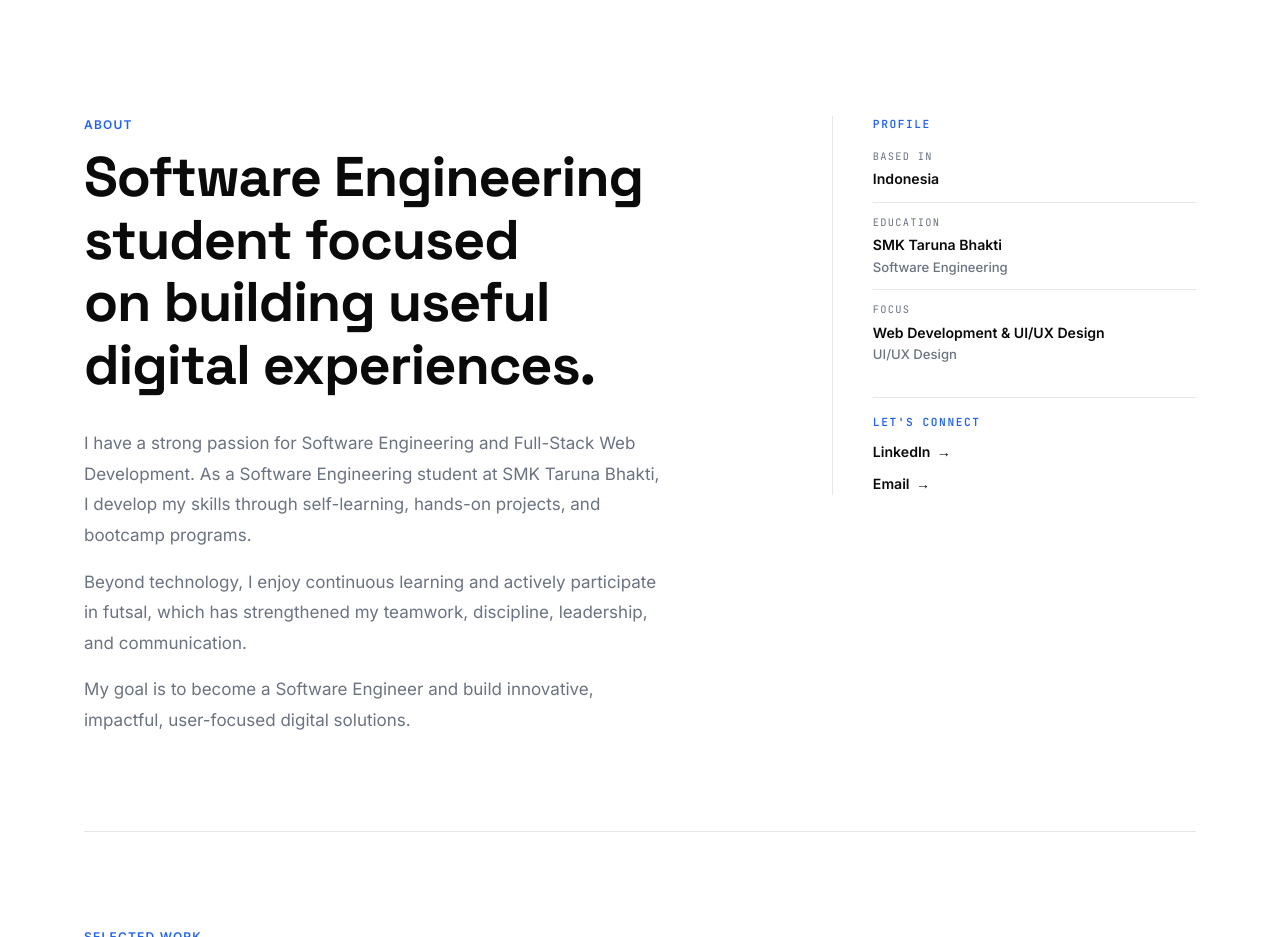
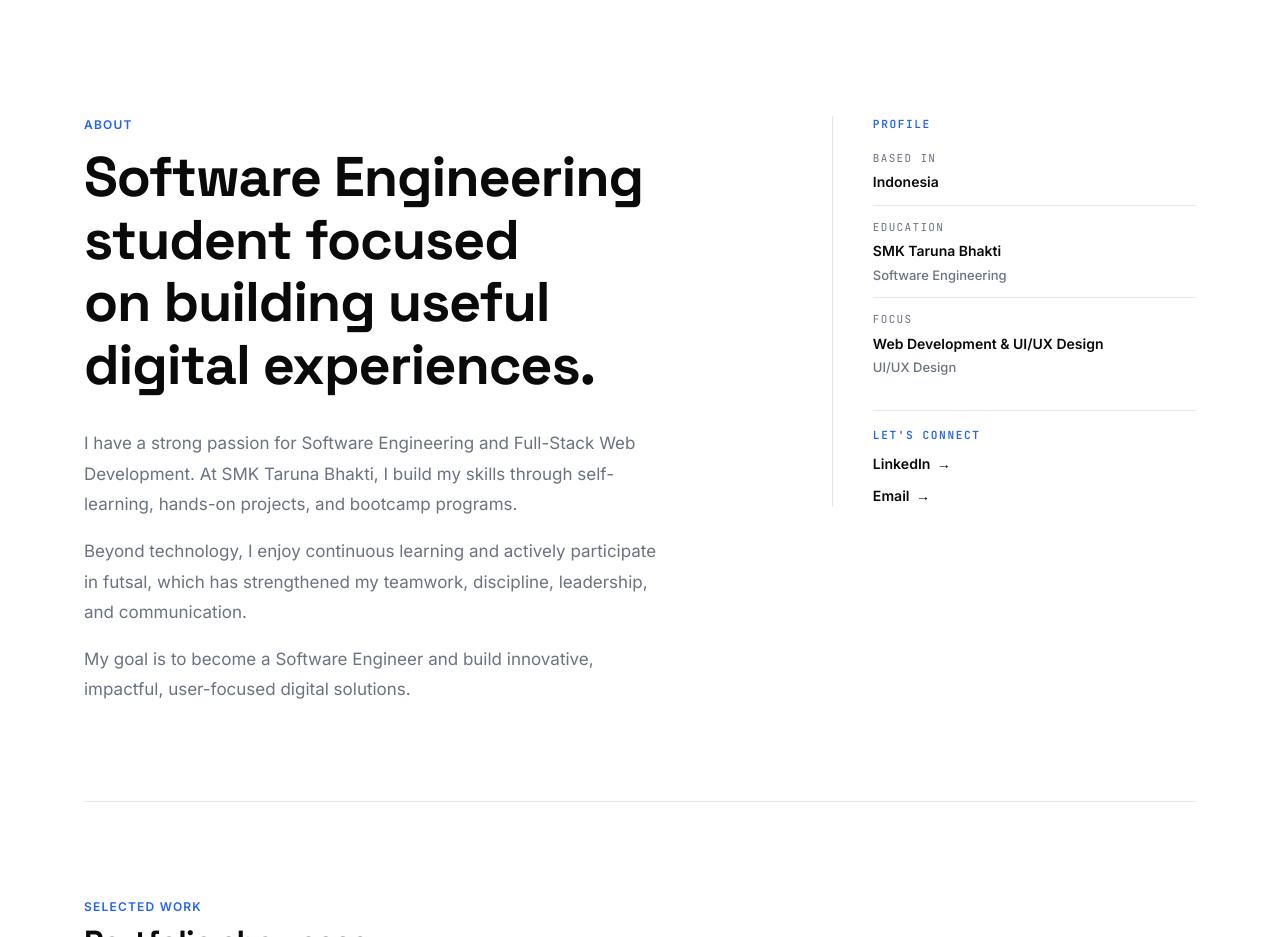
Before and after one commit to FaletehanAlF/Portofolio-Tailwind, a website: page index.html in a window 1280 px wide. Shown: the part 780-1717 px from the top of the page. Drawn offline with nearby package versions, Linux system fonts and the light colour scheme.

Commit message:
update code

```diff
--- a/assets/js/script.js
+++ b/assets/js/script.js
@@ -27,7 +27,7 @@ const translations = {
 
     'about.label': 'About',
     'about.heading': 'Software Engineering student focused on building useful digital experiences.',
-    'about.p1': 'I have a strong passion for Software Engineering and Full-Stack Web Development. As a Software Engineering student at SMK Taruna Bhakti, I develop my skills through self-learning, hands-on projects, and bootcamp programs.',
+    'about.p1': 'I have a strong passion for Software Engineering and Full-Stack Web Development. At SMK Taruna Bhakti, I build my skills through self-learning, hands-on projects, and bootcamp programs.',
     'about.p2': 'Beyond technology, I enjoy continuous learning and actively participate in futsal, which has strengthened my teamwork, discipline, leadership, and communication.',
     'about.p3': 'My goal is to become a Software Engineer and build innovative, impactful, user-focused digital solutions.',
     'about.meta_based': 'Based in',
--- a/src/input.css
+++ b/src/input.css
@@ -2386,7 +2386,7 @@
      padding: 0;
    }
     .about-snap-item {
-     padding: 0.75rem 0;
+      padding: 0.8rem 0;
       border-top: 1px solid var(--color-border);
     }
     .about-snap-item:first-child {
@@ -2394,24 +2394,24 @@
     }
     .about-snap-item dt {
       font-family: var(--font-meta);
-     font-size: 0.65rem;
+      font-size: 0.6875rem;
       text-transform: uppercase;
       letter-spacing: 0.12em;
       color: var(--color-text-muted);
-     margin-bottom: 0.25rem;
+      margin-bottom: 0.3rem;
     }
     .about-snap-item dd {
       display: flex;
       flex-direction: column;
       gap: 0.15rem;
-     font-size: 0.88rem;
+      font-size: 0.875rem;
       font-weight: 600;
       color: var(--color-text);
       margin: 0;
-     line-height: 1.5;
+      line-height: 1.55;
     }
     .about-snap-sub {
-     font-size: 0.82rem;
+      font-size: 0.8125rem;
       font-weight: 500;
       color: var(--color-text-muted);
     }
```
Also changed, not shown: src/output.css. Lines whose indentation alone changed are shown as unchanged.
